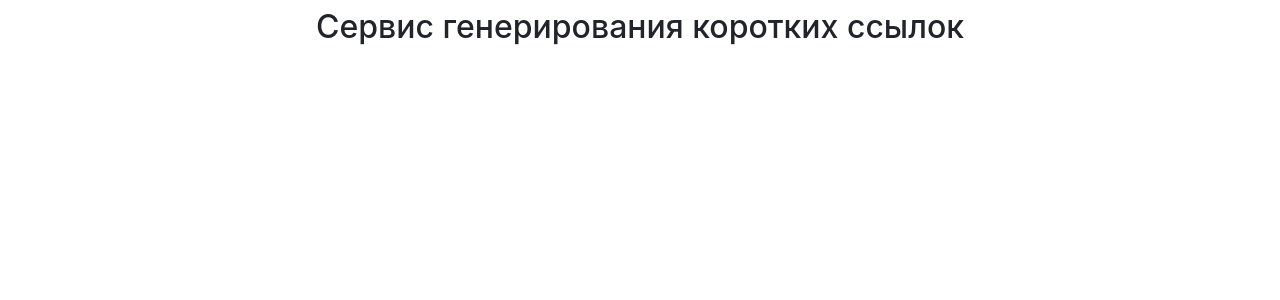
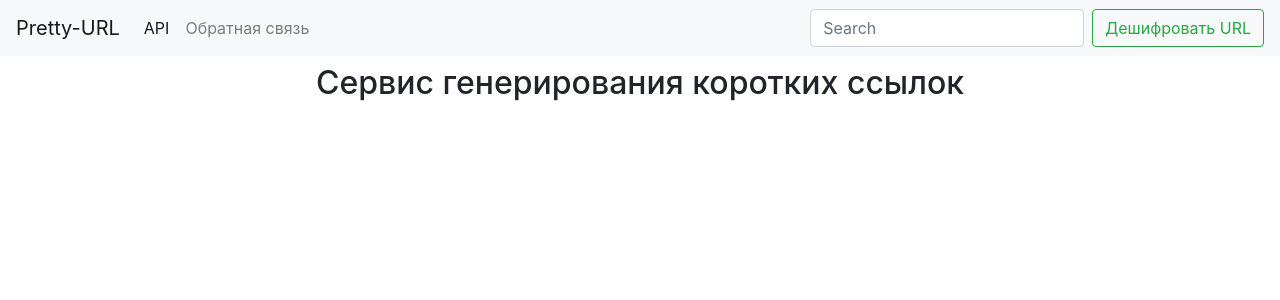
Before and after one commit to DamirZinatullin/URL-shortifier, a Django app: template url_shortifier/shortifier/templates/shortifier/base.html in a window 1280 px wide. Shown: the top 300 px of the page. Run offline with Django 3.2, Linux system fonts and the light colour scheme; the template is opened without the code that fills it, so the values that code supplies are empty; some libraries are stand-ins or nearby versions.

Commit message:
added navbar, created contact page

```diff
--- a/url_shortifier/shortifier/forms.py
+++ b/url_shortifier/shortifier/forms.py
@@ -33,5 +33,5 @@ class OutputForm(forms.ModelForm):
         model = URLModel
         fields = ('short_url', 'slug_url')
         widgets = {
-            'short_url': forms.URLInput(attrs={"class": 'form-control'}),
+            'short_url': forms.TextInput(attrs={"class": 'form-control'}),
             'slug_url': forms.TextInput(attrs={"class": 'form-control'})}
--- a/url_shortifier/shortifier/services.py
+++ b/url_shortifier/shortifier/services.py
@@ -12,12 +12,12 @@ from url_shortifier.settings import MEDIA_ROOT
 
 def create_short_url(url_id: int) -> str:
     hashid = hashids.Hashids(min_length=7)
-    short_url = settings.HOST_NAME + hashid.encode(url_id)
+    short_url = os.path.join(settings.ROOT_URL, hashid.encode(url_id))
     return short_url
 
 
 def create_slug_url(to_slugify: str) -> str:
-    slug_url = settings.HOST_NAME + '/' + slugify(to_slugify)
+    slug_url = os.path.join(settings.ROOT_URL, slugify(to_slugify))
     return slug_url
 
 
--- a/url_shortifier/shortifier/templates/shortifier/base.html
+++ b/url_shortifier/shortifier/templates/shortifier/base.html
@@ -9,6 +9,29 @@
           integrity="sha384-JcKb8q3iqJ61gNV9KGb8thSsNjpSL0n8PARn9HuZOnIxN0hoP+VmmDGMN5t9UJ0Z" crossorigin="anonymous">
 </head>
 <body>
+<nav class="navbar navbar-expand-lg navbar-light bg-light">
+  <a class="navbar-brand" href="{% url 'index' %}
+  ">Pretty-URL</a>
+  <button class="navbar-toggler" type="button" data-toggle="collapse" data-target="#navbarSupportedContent" aria-controls="navbarSupportedContent" aria-expanded="false" aria-label="Toggle navigation">
+    <span class="navbar-toggler-icon"></span>
+  </button>
+
+  <div class="collapse navbar-collapse" id="navbarSupportedContent">
+    <ul class="navbar-nav mr-auto">
+      <li class="nav-item active">
+        <a class="nav-link" href="#">API <span class="sr-only">(current)</span></a>
+      </li>
+        <li>
+            <a class="nav-link" href="{% url 'contact' %}
+            ">Обратная связь <span class="sr-only">(current)</span></a>
+        </li>
+    </ul>
+    <form class="form-inline my-2 my-lg-0">
+      <input class="form-control mr-sm-2" type="search" placeholder="Search" aria-label="Search">
+      <button class="btn btn-outline-success my-2 my-sm-0" type="submit">Дешифровать URL</button>
+    </form>
+  </div>
+</nav>
 <div class="container" align="center">
     <h1>
         <h2>Сервис генерирования коротких ссылок</h2>
@@ -20,5 +43,7 @@
 {% block content %}
 
 {% endblock content %}
+<script src=" {% static 'shortifier/js/scripts.js' %}"></script>
+
 </body>
 </html>
--- a/url_shortifier/shortifier/templates/shortifier/url_detail.html
+++ b/url_shortifier/shortifier/templates/shortifier/url_detail.html
@@ -2,7 +2,7 @@
 {% load static %}
 {% block content %}
 <div class="container col-md-8" align="center">
-    <form action="" method="GET">
+    <form action="#" method="GET">
         {% csrf_token %}
 
         {% for field in form %}
@@ -12,7 +12,7 @@
                 <label for="{{ field.id_for_label }}"> {{ field.label }}</label>
                 <div class="form-group">
                     {{ field }}
-                    <button class="btn btn-primary my-1" onclick="myFunction('{{ field.id_for_label }}')">Копировать
+                    <button class="btn btn-primary my-1" type="button" onclick="myFunction('{{ field.id_for_label }}')">Копировать
                     </button>
                 </div>
             </div>
@@ -31,5 +31,3 @@
 </div>
 
 {% endblock  %}
-
-<script src=" {% static 'shortifier/js/scripts.js' %}"></script>
--- a/url_shortifier/shortifier/urls.py
+++ b/url_shortifier/shortifier/urls.py
@@ -5,6 +5,7 @@ from shortifier.views import *
 
 urlpatterns = [
     path('', index, name='index'),
+    path('contact/', contact, name='contact'),
     path('short_url/<int:pk>/', URLDetailView.as_view(), name='url_detail'),
     path('api-auth/', include('rest_framework.urls')),
     path('api/v1/short_url/<int:pk>/', URLAPIView.as_view(), name='url_api_detail'),
--- a/url_shortifier/url_shortifier/settings.py
+++ b/url_shortifier/url_shortifier/settings.py
@@ -18,18 +18,19 @@ BASE_DIR = Path(__file__).resolve().parent.parent
 # Quick-start development settings - unsuitable for production
 # See https://docs.djangoproject.com/en/3.1/howto/deployment/checklist/
 try:
-    from .local_settings import SECRET_KEY, DEBUG, HOST_NAME
+    from .local_settings import SECRET_KEY, DEBUG, HOST_NAME, ALLOWED_HOSTS
 except:
     SECRET_KEY = os.getenv('SECRET_KEY')
     DEBUG = False
     HOST_NAME = os.getenv('HOST_NAME')
+    ALLOWED_HOSTS = ['pretty-url.ru', 'www.pretty-url.ru', '167.99.212.180', '127.0.0.1']
 
+ROOT_URL = 'http://'+HOST_NAME
 # # SECURITY WARNING: keep the secret key used in production secret!
 #
 # # SECURITY WARNING: don't run with debug turned on in production!
 
 
-ALLOWED_HOSTS = ['pretty-url.ru', 'www.pretty-url.ru', '167.99.212.180', '127.0.0.1']
 
 # Application definition
 
```
Also changed, not shown: url_shortifier/shortifier/templates/shortifier/contact.html (added, +8 -0 lines), url_shortifier/shortifier/views.py (+9 -4 lines), 1 other file.
